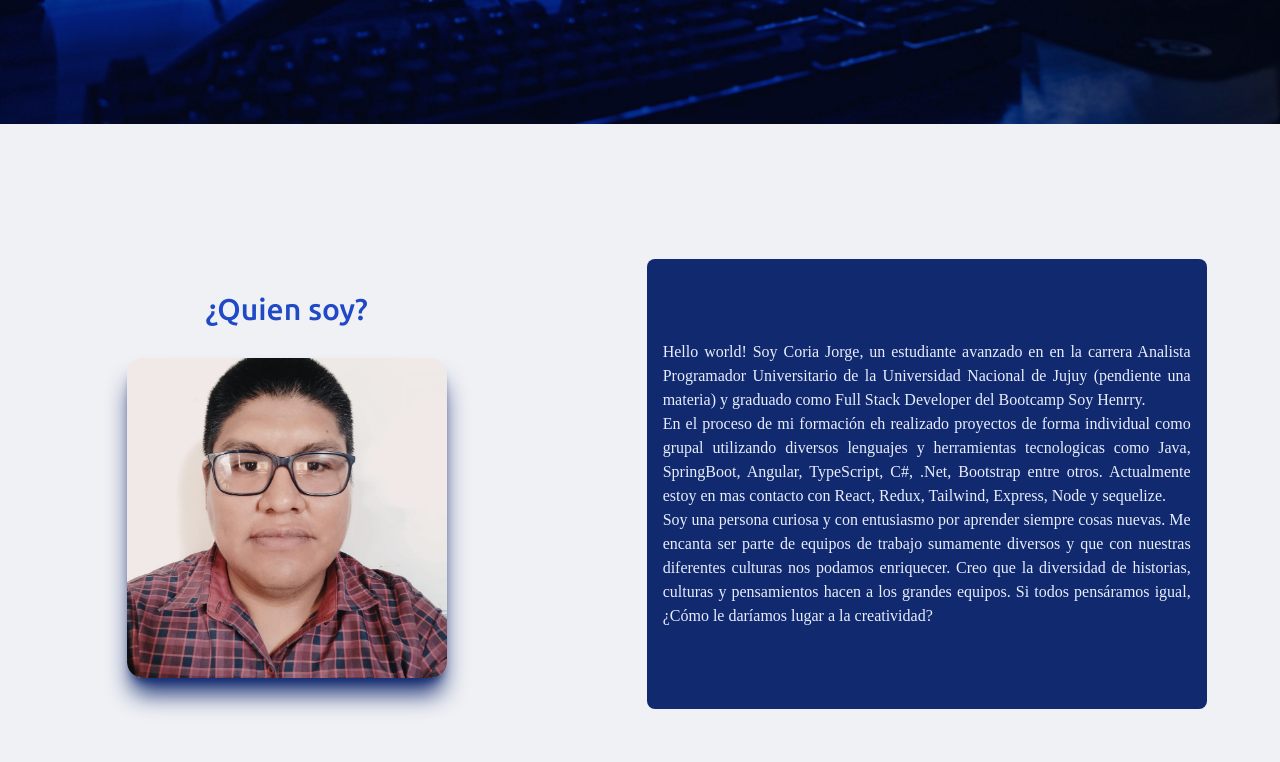
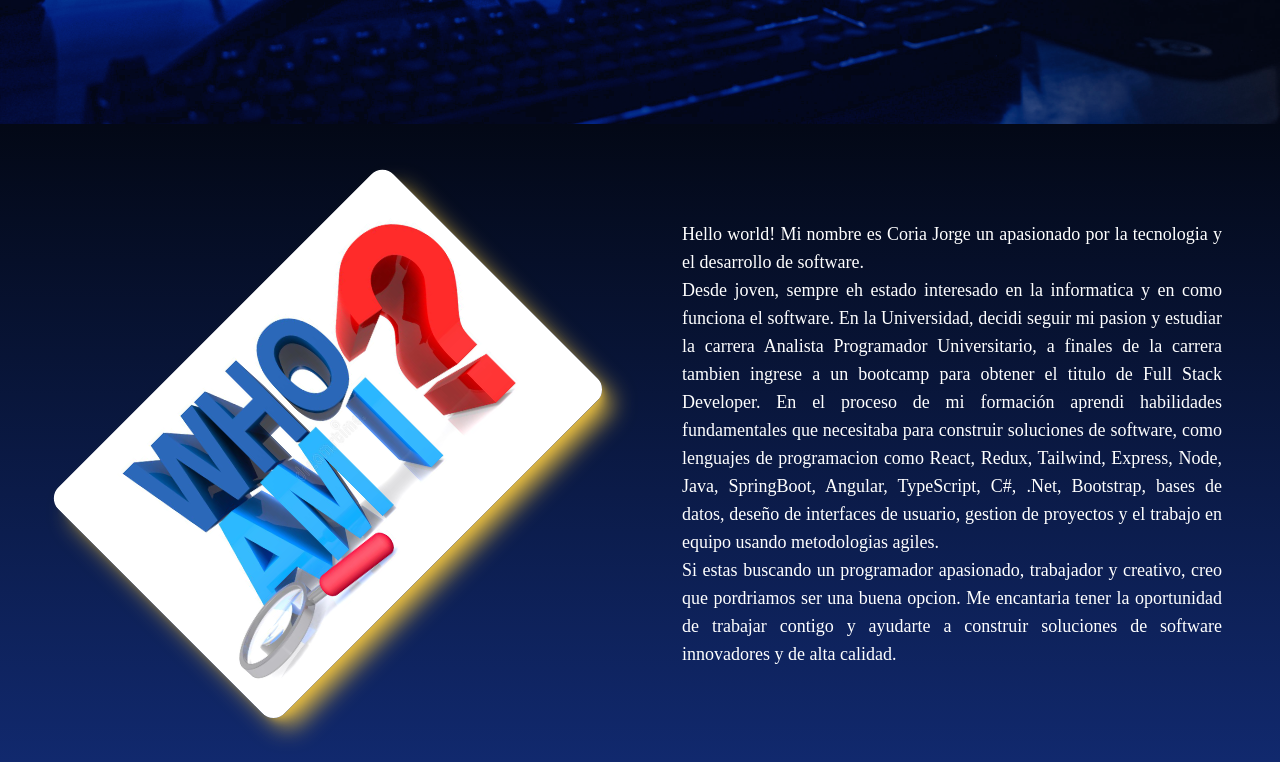
Before and after one commit to JorgeDCoria/My-Portfolio, a React (Create React App) app: page / in a window 1280 px wide. Shown: the part 740-1502 px from the top of the page. Built offline with nearby package versions, Linux system fonts and the light colour scheme.

Commit message:
perf/ about me

```diff
--- a/src/components/about/About.jsx
+++ b/src/components/about/About.jsx
@@ -1,33 +1,35 @@
 import React from "react";
-import perfil from "../../assets/perfil.jpeg";
+import aboutme from "../../assets/aboutme.jpg";
 const About = () => {
   return (
-    <div className="flex h-[80vh] w-full flex-col items-center justify-around md:h-[90vh] lg:flex-row">
-      <div className="flex h-40 w-full items-center justify-around rounded-lg bg-neutral_50 p-4 md:h-56 md:w-3/4 lg:h-[450px] lg:w-2/6 lg:flex-col ">
-        <h2 className="font-subtitle text-3xl text-primary_500">¿Quien soy?</h2>
+    <div className="box-border flex min-h-[80vh] w-full flex-col items-center justify-around overflow-y-auto bg-gradient-to-b from-primary_900 to-primary_700 p-4 lg:flex-row">
+      <div className="flex h-40 w-full items-center justify-center rounded-lg p-4 md:min-h-[300px] md:w-3/4 lg:h-full lg:w-1/2">
         <img
-          src={perfil}
-          className=" h-24 w-24 rounded-2xl object-cover shadow-xl shadow-primary_700 md:h-40 md:w-40 lg:h-80 lg:w-80"
+          src={aboutme}
+          className=" object-content w-full rounded-2xl shadow-xl shadow-secondary_base md:h-full lg:h-80  lg:w-[80%] lg:-rotate-45 "
           alt=""
         />
       </div>
 
-      <div className="flex w-full items-center justify-center rounded-lg bg-primary_700 p-4 md:w-3/4 lg:h-[450px] lg:w-[70ch]">
-        <p className="overflow-y-auto text-justify text-sm text-primary_50 md:text-lg lg:text-base ">
-          Hello world! Soy Coria Jorge, un estudiante avanzado en en la carrera
-          Analista Programador Universitario de la Universidad Nacional de Jujuy
-          (pendiente una materia) y graduado como Full Stack Developer del
-          Bootcamp Soy Henrry. <br /> En el proceso de mi formación eh realizado
-          proyectos de forma individual como grupal utilizando diversos
-          lenguajes y herramientas tecnologicas como Java, SpringBoot, Angular,
-          TypeScript, C#, .Net, Bootstrap entre otros. Actualmente estoy en mas
-          contacto con React, Redux, Tailwind, Express, Node y sequelize. <br />{" "}
-          Soy una persona curiosa y con entusiasmo por aprender siempre cosas
-          nuevas. Me encanta ser parte de equipos de trabajo sumamente diversos
-          y que con nuestras diferentes culturas nos podamos enriquecer. Creo
-          que la diversidad de historias, culturas y pensamientos hacen a los
-          grandes equipos. Si todos pensáramos igual, ¿Cómo le daríamos lugar a
-          la creatividad?
+      <div className="flex w-full items-center justify-center rounded-lg p-4 lg:w-1/2">
+        <p className="overflow-y-auto text-justify text-sm text-white md:w-[60ch] md:text-lg ">
+          Hello world! Mi nombre es Coria Jorge un apasionado por la tecnologia
+          y el desarrollo de software.
+          <br />
+          Desde joven, sempre eh estado interesado en la informatica y en como
+          funciona el software. En la Universidad, decidi seguir mi pasion y
+          estudiar la carrera Analista Programador Universitario, a finales de
+          la carrera tambien ingrese a un bootcamp para obtener el titulo de
+          Full Stack Developer. En el proceso de mi formación aprendi
+          habilidades fundamentales que necesitaba para construir soluciones de
+          software, como lenguajes de programacion como React, Redux, Tailwind,
+          Express, Node, Java, SpringBoot, Angular, TypeScript, C#, .Net,
+          Bootstrap, bases de datos, deseño de interfaces de usuario, gestion de
+          proyectos y el trabajo en equipo usando metodologias agiles. <br />
+          Si estas buscando un programador apasionado, trabajador y creativo,
+          creo que pordriamos ser una buena opcion. Me encantaria tener la
+          oportunidad de trabajar contigo y ayudarte a construir soluciones de
+          software innovadores y de alta calidad.
         </p>
       </div>
     </div>
```
Also changed, not shown: src/assets/aboutme.jpg (added).
